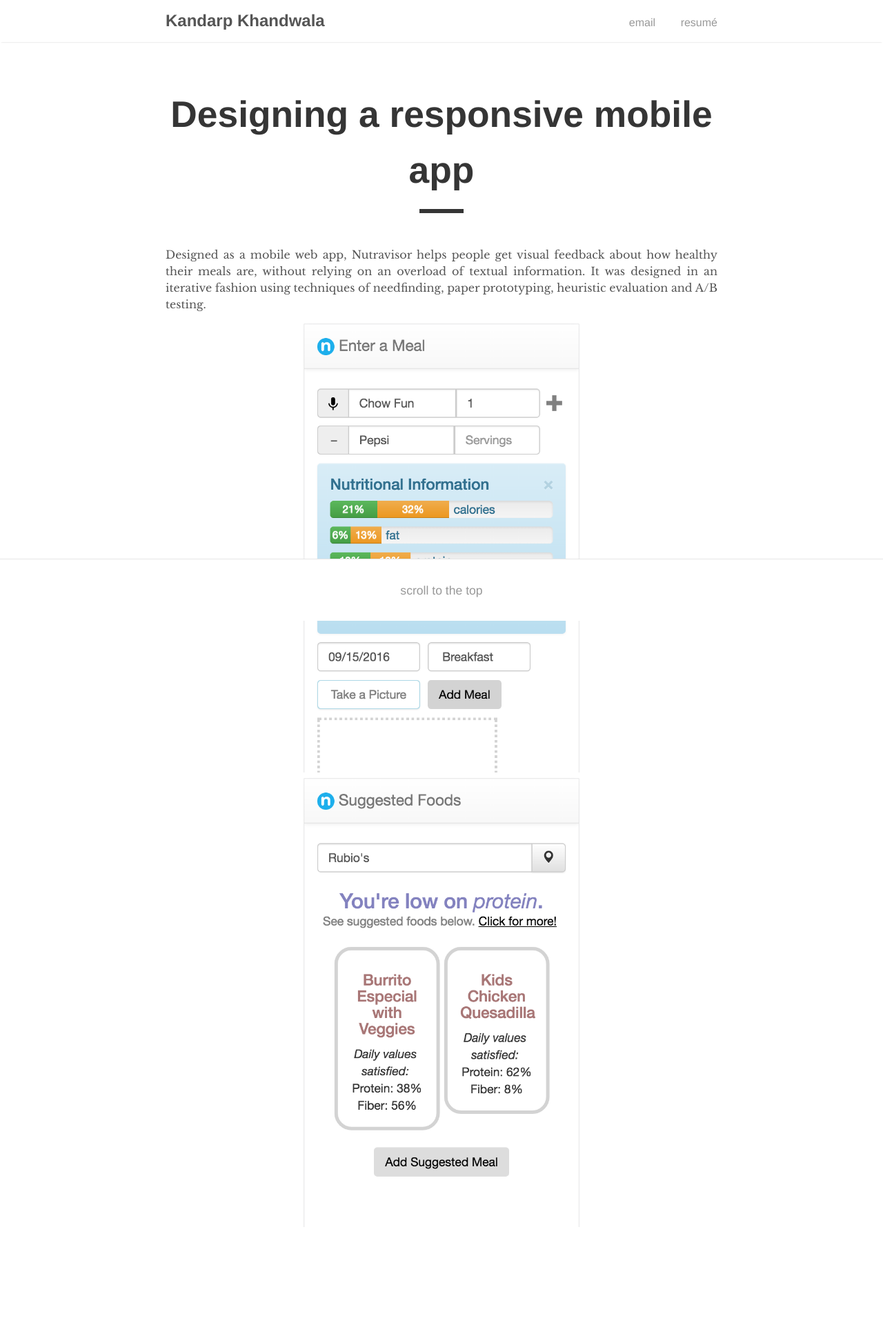
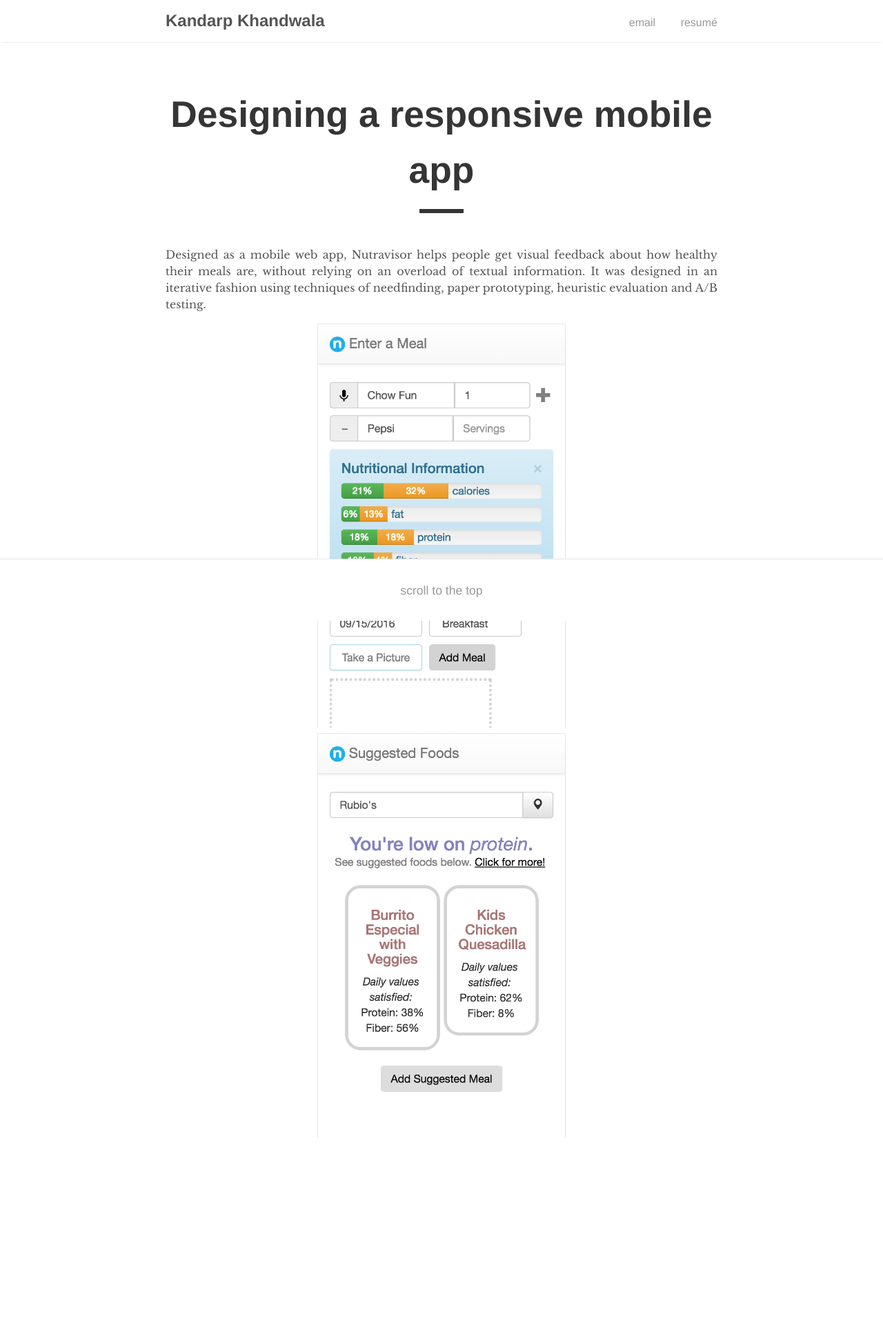
Before and after one commit to kandarpksk/kandarpksk.github.io, a Jekyll site: the page built from _posts/2018-01-27-nutravisor.md, in a window 1280 px wide. Shown: the whole page at 69% size. Built offline with Jekyll 4.4.1, drawn with Linux system fonts in a browser that asks for light colours; after the commit the page ends 1807 px from its top, so only the background shows below that.

Commit message:
Update 2018-01-27-nutravisor.md

```diff
--- a/_posts/2018-01-27-nutravisor.md
+++ b/_posts/2018-01-27-nutravisor.md
@@ -7,5 +7,5 @@ permalink: /nutravisor
 <!-- elaborate -->
 Designed as a mobile web app, Nutravisor helps people get visual feedback about how healthy their meals are, without relying on an overload of textual information. It was designed in an iterative fashion using techniques of needfinding, paper prototyping, heuristic evaluation and A/B testing.
 
-![](/assets/applied/log-a-meal.png){:width="50%"} ![](/assets/applied/suggested-foods.png){:width="50%"}
+![](/assets/applied/log-a-meal.png){:width="45%"} ![](/assets/applied/suggested-foods.png){:width="45%"}
 <!-- *home page* -->
```
